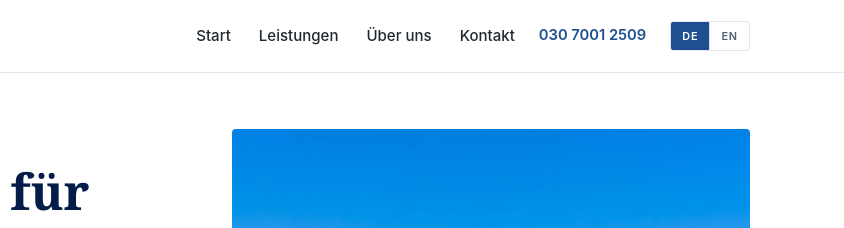
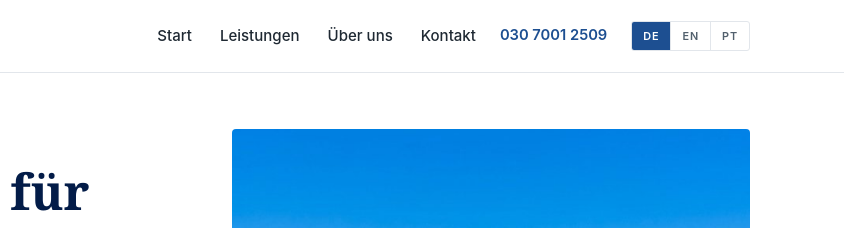
Before and after one commit to zhdanov99/zhdanov-immobilienrecht, a plain HTML site: page index.html in a window 1280 px wide. Shown: the top 228 px of the page, 436-1280 px from the left. Drawn offline with Linux system fonts and the light colour scheme.

Commit message:
Add Portuguese language switch

```diff
--- a/index.html
+++ b/index.html
@@ -37,6 +37,7 @@
     <div class="lang-switch" data-lang-switch role="group" aria-label="Sprache / Language" data-translate-ignore>
       <button type="button" class="lang-switch__option is-active" data-lang="de" lang="de" title="Deutsch" aria-pressed="true">DE</button>
       <button type="button" class="lang-switch__option" data-lang="en" lang="en" title="English" aria-pressed="false">EN</button>
+      <button type="button" class="lang-switch__option" data-lang="pt" lang="pt" title="Português" aria-pressed="false">PT</button>
     </div>
     <button class="nav-toggle" id="nav-toggle" aria-label="Menü öffnen" aria-expanded="false" aria-controls="main-nav">
       <span></span><span></span><span></span>
--- a/js/lang-switch.js
+++ b/js/lang-switch.js
@@ -10,7 +10,8 @@
   var SOURCE_LANG = "de";
   var LANGUAGES = [
     { code: "de", label: "DE", title: "Deutsch" },
-    { code: "en", label: "EN", title: "English" }
+    { code: "en", label: "EN", title: "English" },
+    { code: "pt", label: "PT", title: "Português" }
   ];
 
   // Keys the plugin maintains for itself. We only ever read them: writing would
@@ -61,7 +62,7 @@
     wrap.setAttribute("data-lang-switch", "");
     wrap.setAttribute("role", "group");
     wrap.setAttribute("aria-label", "Sprache / Language");
-    // Without this the plugin would translate the DE/EN labels themselves.
+    // Without this the plugin would translate the DE/EN/PT labels themselves.
     wrap.setAttribute("data-translate-ignore", "");
 
     LANGUAGES.forEach(function (language) {
```
